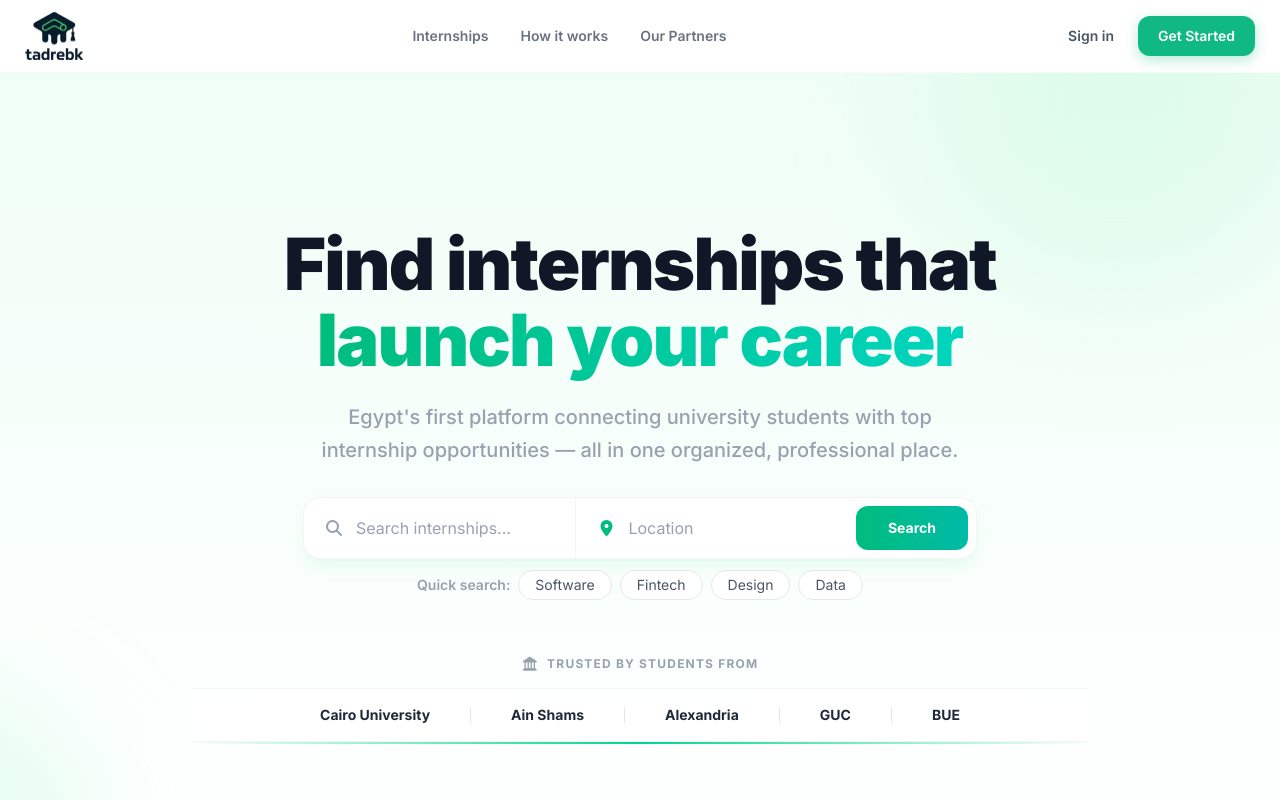
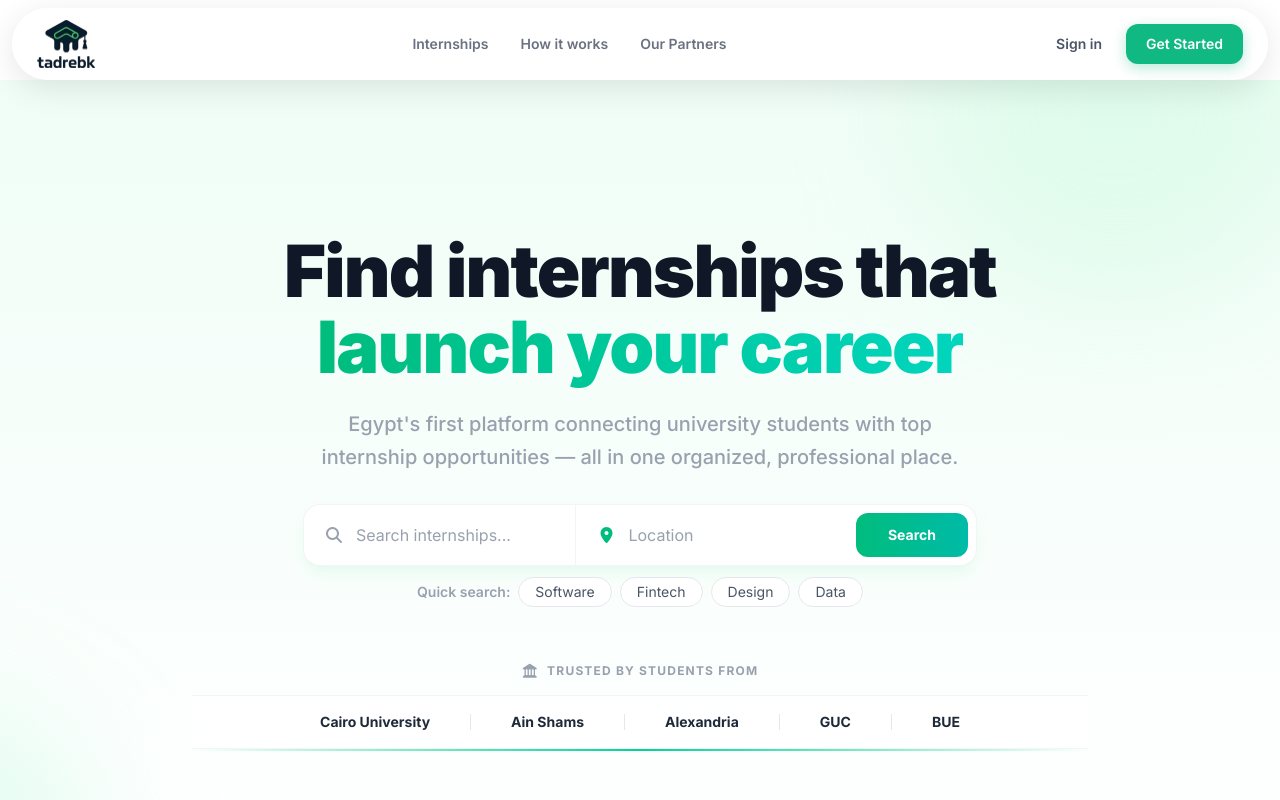
Before and after one commit to Ziad-AboElenien/tadrebk, a Next.js app: page / in a window 1280 px wide. Shown: the top 800 px of the page. Built offline with nearby package versions, Linux system fonts and the light colour scheme; no server answers.

Commit message:
Navbar: always show glass pill, no movement on scroll

```diff
--- a/src/components/layout/Navbar.tsx
+++ b/src/components/layout/Navbar.tsx
@@ -24,16 +24,12 @@ export default function Navbar() {
   const currentCompany = useAppSelector((s) => s.company.currentCompany);
   const [menuOpen, setMenuOpen] = useState(false);
   const [userMenuOpen, setUserMenuOpen] = useState(false);
-  const [scrolled, setScrolled] = useState(false);
   const [mounted, setMounted] = useState(false);
   const userMenuRef = useRef<HTMLDivElement>(null);
   const userMenuMobileRef = useRef<HTMLDivElement>(null);
 
   useEffect(() => {
     setMounted(true);
-    const handler = () => setScrolled(window.scrollY > 0);
-    window.addEventListener('scroll', handler);
-    return () => window.removeEventListener('scroll', handler);
   }, []);
 
   useEffect(() => {
@@ -98,20 +94,10 @@ export default function Navbar() {
 
   return (
     <header
-      className={[
-        'sticky top-0 z-50 transition-[background-color,padding] duration-500',
-        scrolled
-          ? 'px-3 pt-2 bg-transparent'
-          : 'bg-white border-b border-gray-50',
-      ].join(' ')}
+      className="sticky top-0 z-50 px-3 pt-2 bg-transparent"
     >
       <div
-        className={[
-          'max-w-7xl mx-auto h-18 flex items-center justify-between gap-6 px-4 sm:px-6 transition-[background-color,border-color,border-radius,box-shadow] duration-500',
-          scrolled
-            ? 'rounded-full bg-white/40 backdrop-blur-xl border border-white/50 shadow-[0_8px_32px_rgba(0,0,0,0.10)]'
-            : 'border border-transparent',
-        ].join(' ')}
+        className="max-w-7xl mx-auto h-18 flex items-center justify-between gap-6 px-4 sm:px-6 rounded-full bg-white/40 backdrop-blur-xl border border-white/50 shadow-[0_8px_32px_rgba(0,0,0,0.10)]"
       >
         {/* Logo */}
         <Link href="/" className="flex items-center gap-2 shrink-0">
@@ -426,7 +412,7 @@ export default function Navbar() {
             onClick={() => setMenuOpen(false)}
           />
           {/* Panel */}
-          <div className={`fixed right-2 w-[min(288px,calc(100vw-1rem))] max-h-[calc(100vh-5rem)] overflow-y-auto bg-white rounded-2xl shadow-2xl border border-gray-100 flex flex-col animate-grow-from-btn origin-top-right ${scrolled ? 'top-20' : 'top-18'}`}>
+          <div className="fixed right-2 w-[min(288px,calc(100vw-1rem))] max-h-[calc(100vh-5rem)] overflow-y-auto bg-white rounded-2xl shadow-2xl border border-gray-100 flex flex-col animate-grow-from-btn origin-top-right top-18">
             {/* Header */}
             <div className="flex items-center justify-between px-5 py-2 border-b border-gray-100">
               <Image src="/images/logoandfav.png" alt="Tadrebk" width={232} height={193} className="h-12 w-auto" />
```
